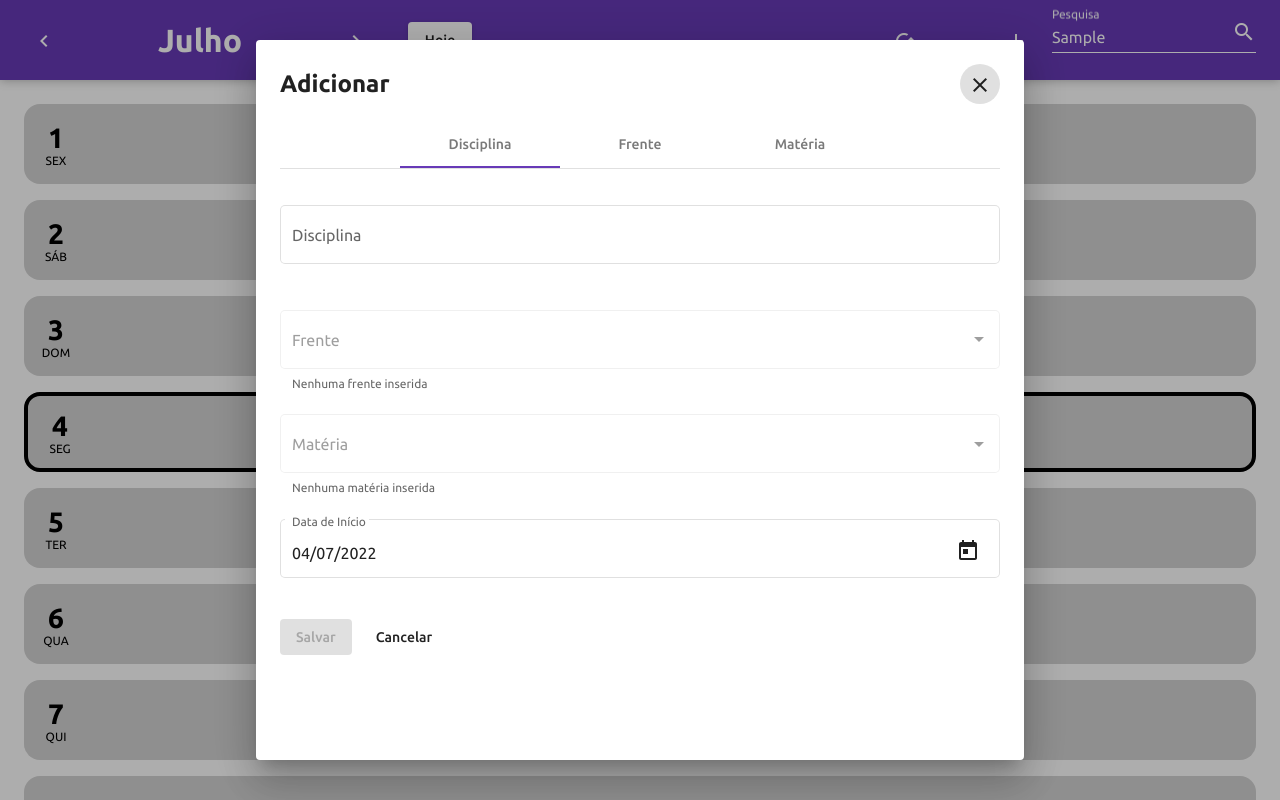
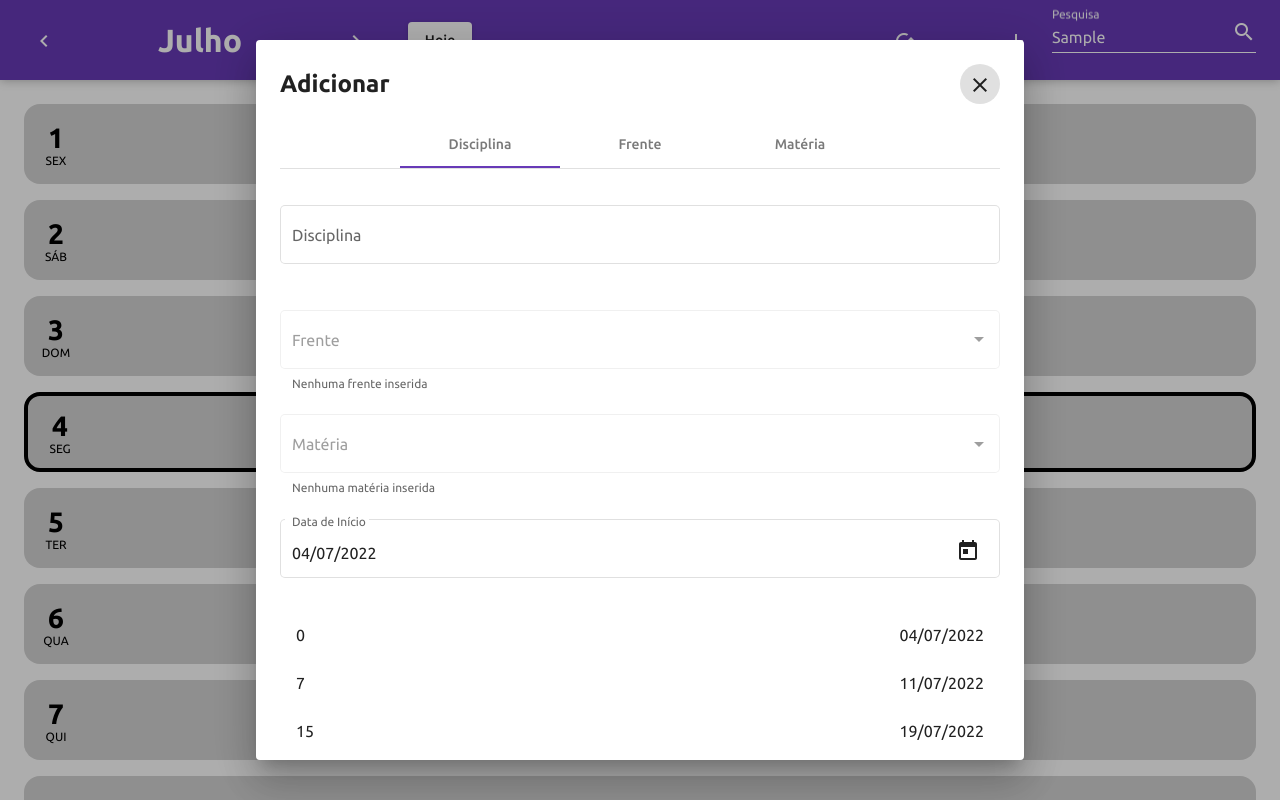
Before and after one commit to felipe-dias-azevedo/calendario-revisao-continua-estudos-angular, an Angular app: page / in a window 1280 px wide. Both pictures are taken after typing "Sample" into the empty fields and a click on the button "add". Built offline with nearby package versions, Linux system fonts and the light colour scheme.

Commit message:
added view for repeat

```diff
--- a/package.json
+++ b/package.json
@@ -4,6 +4,7 @@
   "scripts": {
     "ng": "ng",
     "start": "ng serve",
+    "remote": "ng serve --port 3000 --host 0.0.0.0 --disable-host-check",
     "build": "ng build",
     "build-o": "ng build --configuration=production --aot --build-optimizer --base-href /calendario-estudos/",
     "watch": "ng build --watch --configuration development",
--- a/src/app/shared/components/modal/add/modal-add.component.html
+++ b/src/app/shared/components/modal/add/modal-add.component.html
@@ -68,6 +68,13 @@
             <mat-datepicker touchUi [disabled]="false" #picker></mat-datepicker>
             <mat-error *ngIf="formSubject.invalid">Este campo é obrigatório.</mat-error>
           </mat-form-field>
+
+          <mat-list>
+            <mat-list-item *ngFor="let day of subjectDays">
+              <h4 mat-line class="normalize-font">{{ day }}</h4>
+              <p class="normalize-font">{{ getDateAddedDay(day) | date: 'dd/MM/yyyy' }}</p>
+            </mat-list-item>
+          </mat-list>
         </form>
       </ng-template>
     </mat-tab>
@@ -136,6 +143,13 @@
   </button>
   <button
     mat-flat-button
+    color="accent"
+    *ngIf="tabType.valueOf() === 0"
+  >
+    Alterar Repetições
+  </button>
+  <button
+    mat-flat-button
     color="primary"
     type="submit"
     form="subtopicForm"
--- a/src/app/shared/components/modal/add/modal-add.component.ts
+++ b/src/app/shared/components/modal/add/modal-add.component.ts
@@ -12,6 +12,7 @@ import {FormBuilder, FormControl, FormGroup, FormGroupDirective, Validators} fro
 import {FormMateriaModel} from "./form-materia-model";
 import {FormSubjectModel} from "./form-subject-model";
 import {FormSubtopicModel} from "./form-subtopic-model";
+import '../../../extensions/number.extensions';
 
 @Component({
   selector: 'app-modal-add',
@@ -24,6 +25,8 @@ export class ModalAddComponent implements OnInit {
   materias!: Materia[];
 
   formSubject!: FormGroup;
+  subjectDays!: number[];
+
   formSubtopic!: FormGroup;
   formMateria!: FormGroup;
 
@@ -41,6 +44,7 @@ export class ModalAddComponent implements OnInit {
   ngOnInit(): void {
     this.updateData();
 
+    this.subjectDays = [0, 7, 15, 30];
     this.tabType = ModalAddTabType.Subject;
 
     this.formSubject = this.formBuilder.group({
@@ -82,6 +86,17 @@ export class ModalAddComponent implements OnInit {
   changeTabType(event: MatTabChangeEvent) {
     this.tabType = event.index;
     this.updateData();
+  }
+
+  getDateAddedDay(day: number): Date {
+    const value = this.formSubject.get('dataInicio')?.value;
+
+    if (value === undefined || value === null) {
+      this.notify("Erro ao obter Data Início da Disciplina");
+      return new Date().addDays(day);
+    }
+
+    return value.clone().addDays(day);
   }
 
   saveMateria(formMateriaElement: FormGroupDirective) {
--- /dev/null
+++ b/src/app/shared/extensions/number.extensions.ts
@@ -0,0 +1,14 @@
+export {};
+
+declare global {
+  interface Number {
+    getDateByDaysFromNow: () => Date;
+  }
+}
+
+Number.prototype.getDateByDaysFromNow = function (this: number) {
+    const days = this;
+    const date = new Date().addDays(days);
+
+    return date;
+}
```
